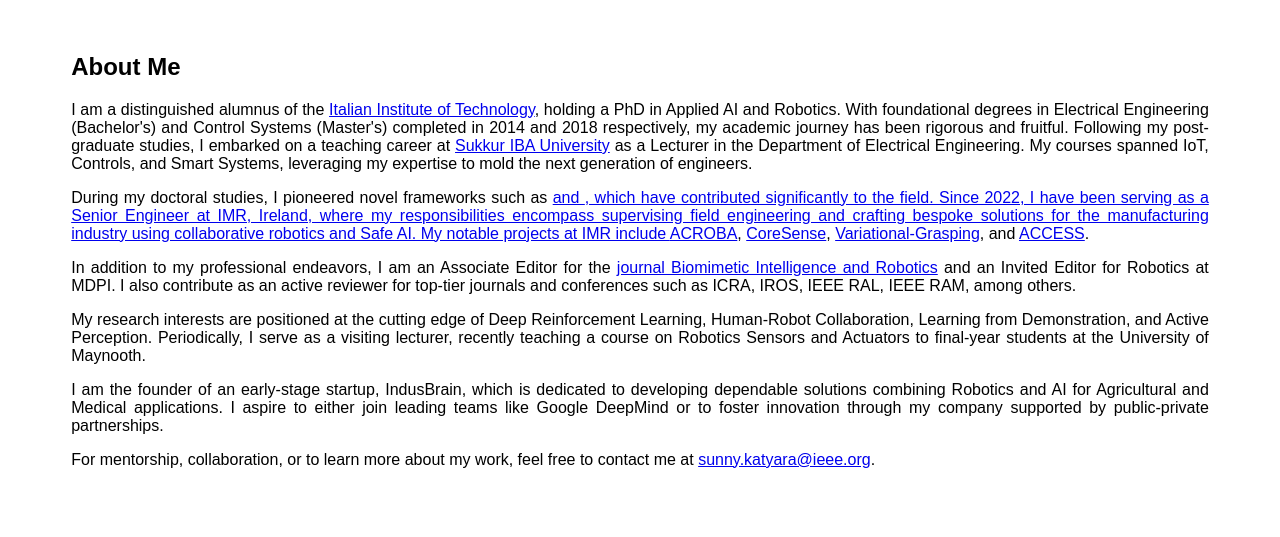
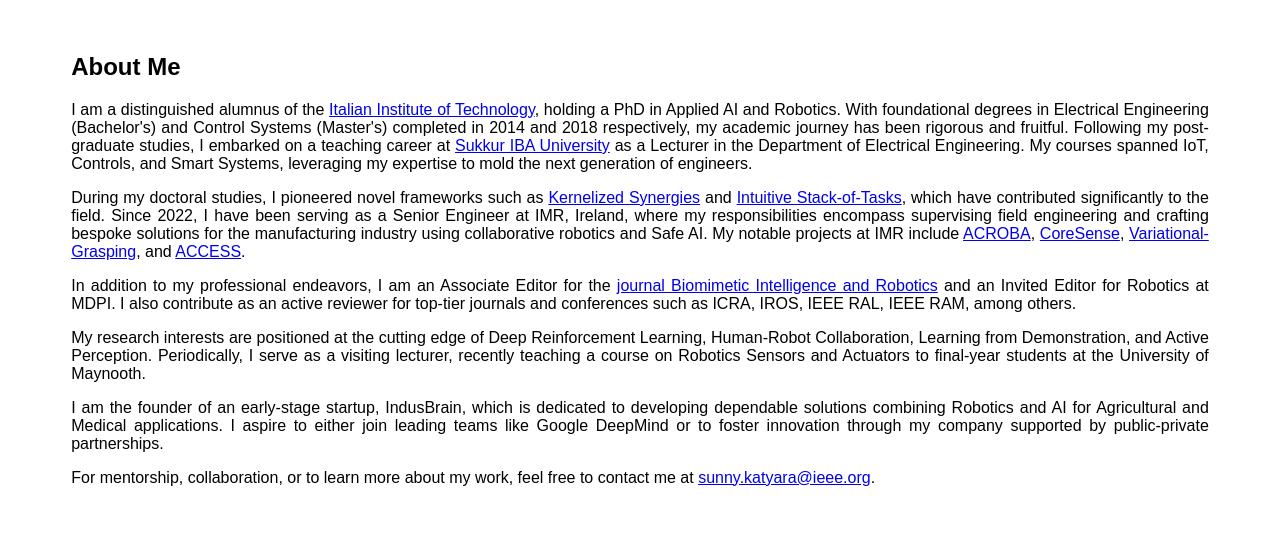
Before and after one commit to SunnyKatyara1/-, a plain HTML site: page index.html in a window 1280 px wide. Shown: the part 263-800 px from the top of the page. Drawn offline with Linux system fonts and the light colour scheme.

Commit message:
Update index.html

```diff
--- a/index.html
+++ b/index.html
@@ -23,8 +23,8 @@
             expertise to mold the next generation of engineers.
         </p>
         <p>
-            During my doctoral studies, I pioneered novel frameworks such as <a href="https://ieeexplore.ieee.org/abstract/document/9530247/"Kernelized Synergies</a> and <a href="https://arxiv.org/abs/2103.05676"Intuitive Stack-of-Tasks</a>,
-            which have contributed significantly to the field. Since 2022, I have been serving as a Senior Engineer at IMR,
+            During my doctoral studies, I pioneered novel frameworks such as <a href="https://ieeexplore.ieee.org/abstract/document/9530247/">Kernelized Synergies</a> and
+            <a href="https://arxiv.org/abs/2103.05676">Intuitive Stack-of-Tasks</a>, which have contributed significantly to the field. Since 2022, I have been serving as a Senior Engineer at IMR,
             Ireland, where my responsibilities encompass supervising field engineering and crafting bespoke solutions for the
             manufacturing industry using collaborative robotics and Safe AI. My notable projects at IMR include
             <a href="https://acrobaproject.eu/">ACROBA</a>, <a href="https://coresense.eu/">CoreSense</a>,
```
